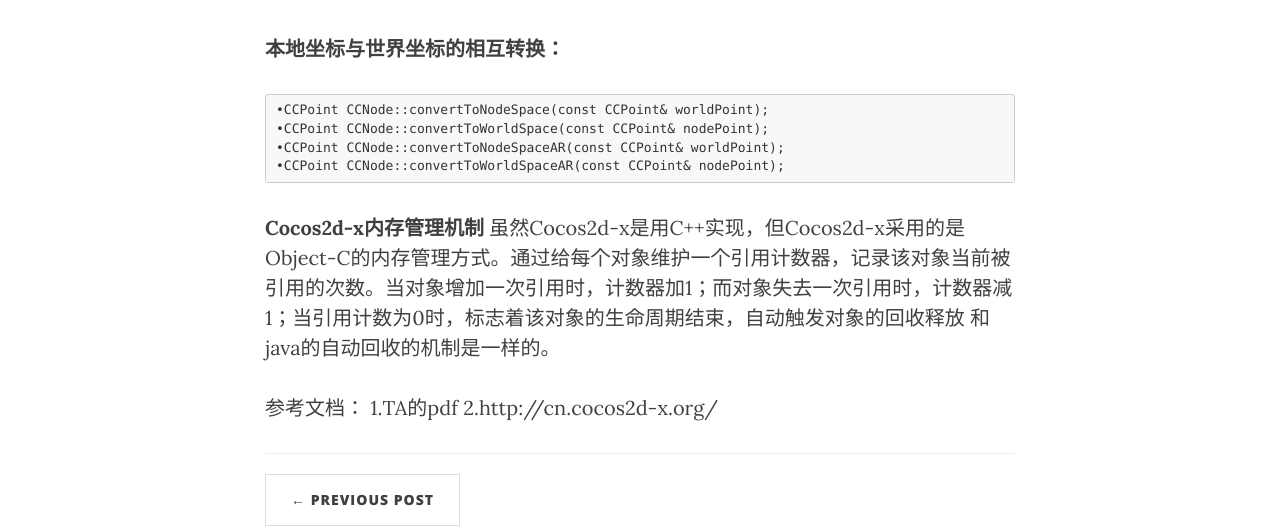
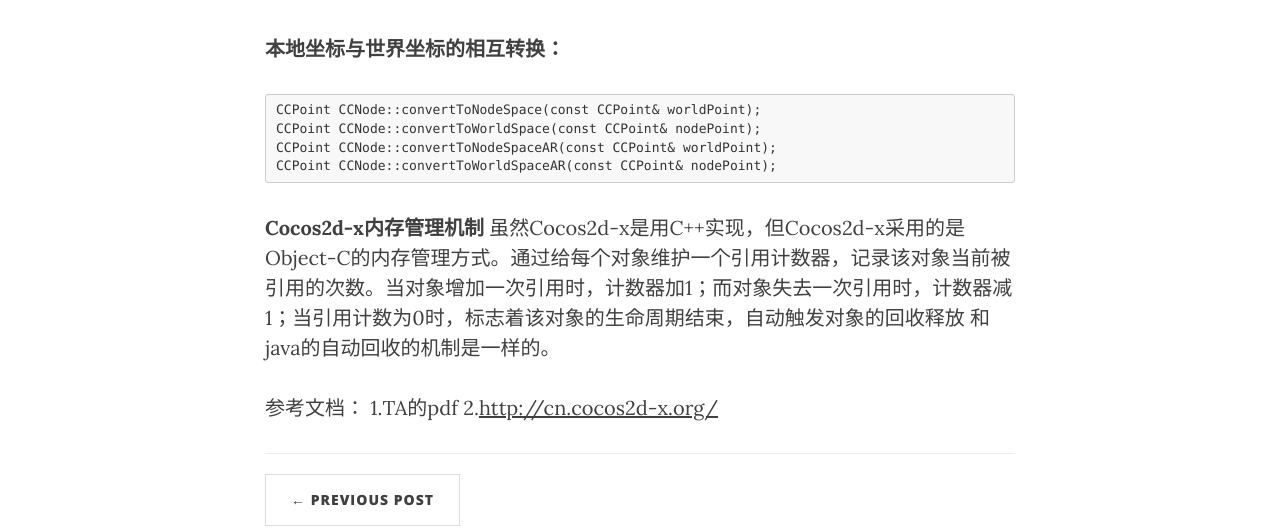
Before and after one commit to 16sixteen/16sixteen.github.io, a Jekyll site: the page built from _posts/2015-05-22-Cocos2d-x-study-2.markdown, in a window 1280 px wide. Shown: the part 1610-2138 px from the top of the page. Built offline with Jekyll 4.4.1, drawn with Linux system fonts in a browser that asks for light colours; nearby versions of some CDN libraries.

Commit message:
5.24.23.46

````diff
--- a/_posts/2015-05-22-Cocos2d-x-study-2.markdown
+++ b/_posts/2015-05-22-Cocos2d-x-study-2.markdown
@@ -53,11 +53,12 @@
 
 
 **本地坐标与世界坐标的相互转换：**
+
 ```
-•CCPoint CCNode::convertToNodeSpace(const CCPoint& worldPoint);
-•CCPoint CCNode::convertToWorldSpace(const CCPoint& nodePoint);
-•CCPoint CCNode::convertToNodeSpaceAR(const CCPoint& worldPoint);
-•CCPoint CCNode::convertToWorldSpaceAR(const CCPoint& nodePoint);
+CCPoint CCNode::convertToNodeSpace(const CCPoint& worldPoint);
+CCPoint CCNode::convertToWorldSpace(const CCPoint& nodePoint);
+CCPoint CCNode::convertToNodeSpaceAR(const CCPoint& worldPoint);
+CCPoint CCNode::convertToWorldSpaceAR(const CCPoint& nodePoint);
 ```
 
 **Cocos2d-x内存管理机制**
@@ -67,4 +68,4 @@
 
 参考文档：
 1.TA的pdf
-2.http://cn.cocos2d-x.org/
+2.[http://cn.cocos2d-x.org/](http://cn.cocos2d-x.org/)
````
